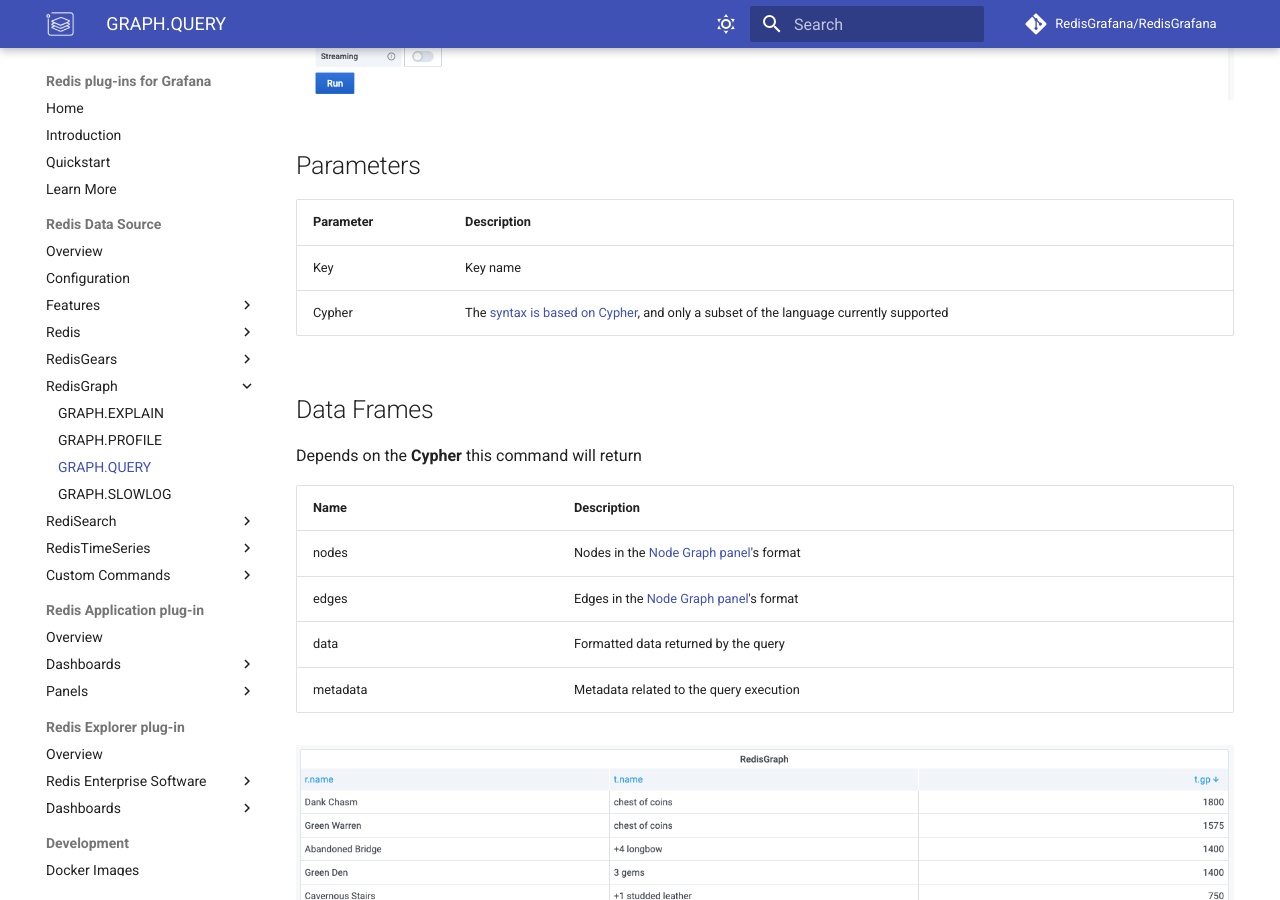
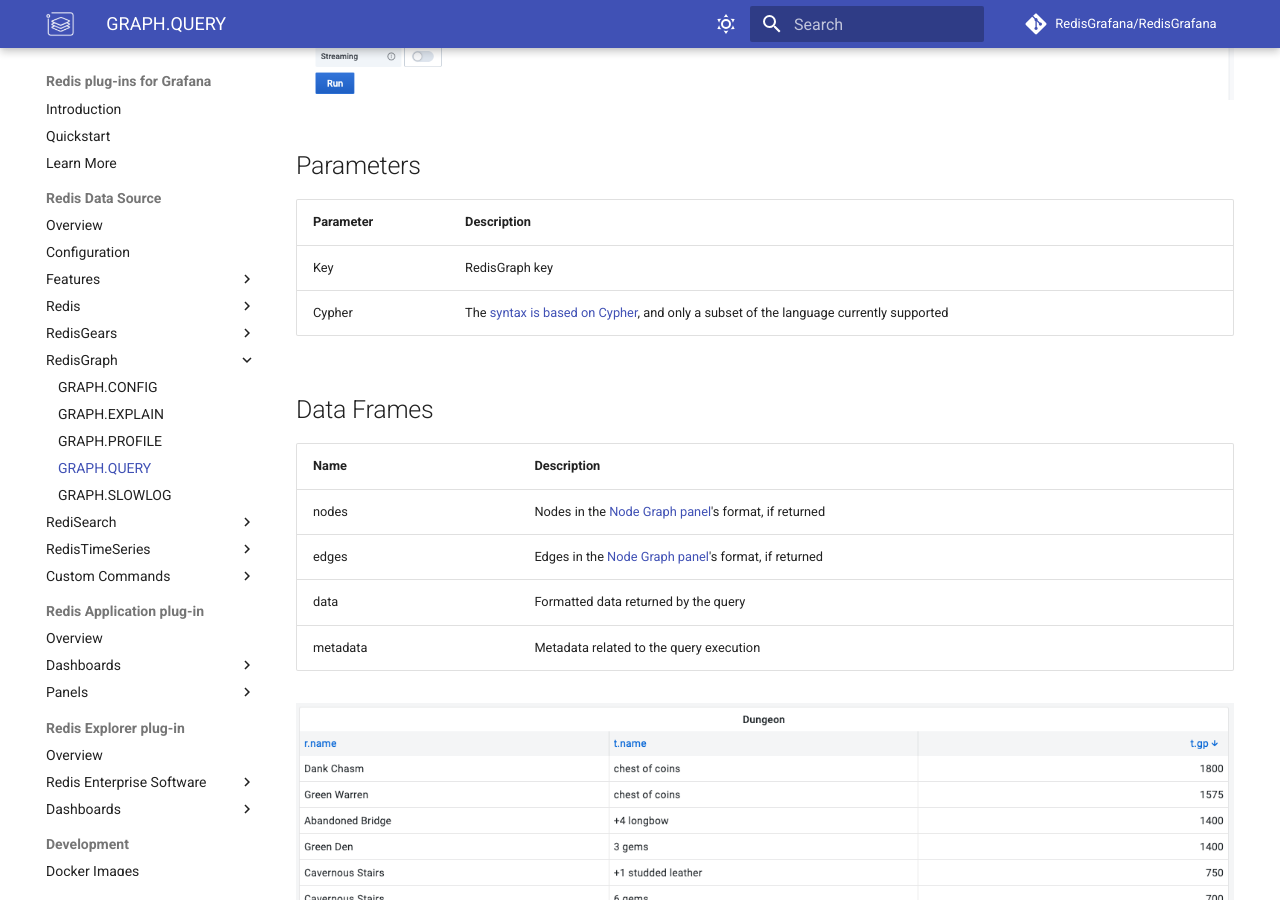
Before and after one commit to RedisGrafana/RedisGrafana, an MkDocs documentation site: the page built from docs/redis-datasource/redis-graph/GRAPH-QUERY.md, in a window 1280 px wide and 900 px high, scrolled down 1005 px. Built offline with MkDocs 1.6.1 and Material for MkDocs 9.7.7, drawn with Linux system fonts in a browser that asks for light colours; comment, search, counter and statistics services are not loaded.

Commit message:
Add GRAPH.CONFIG command (#61)

```diff
--- a/docs/redis-datasource/redis-graph/GRAPH-QUERY.md
+++ b/docs/redis-datasource/redis-graph/GRAPH-QUERY.md
@@ -18,19 +18,17 @@
 
 | Parameter | Description                                                                                                                                           |
 | --------- | ----------------------------------------------------------------------------------------------------------------------------------------------------- |
-| Key       | Key name                                                                                                                                              |
+| Key       | RedisGraph key                                                                                                                                        |
 | Cypher    | The [syntax is based on Cypher](https://oss.redislabs.com/redisgraph/commands/#query-language), and only a subset of the language currently supported |
 
 ## Data Frames
 
-Depends on the **Cypher** this command will return
-
-| Name     | Description                                                                                                         |
-| -------- | ------------------------------------------------------------------------------------------------------------------- |
-| nodes    | Nodes in the [Node Graph panel](https://grafana.com/docs/grafana/latest/panels/visualizations/node-graph/)'s format |
-| edges    | Edges in the [Node Graph panel](https://grafana.com/docs/grafana/latest/panels/visualizations/node-graph/)'s format |
-| data     | Formatted data returned by the query                                                                                |
-| metadata | Metadata related to the query execution                                                                             |
+| Name     | Description                                                                                                                      |
+| -------- | -------------------------------------------------------------------------------------------------------------------------------- |
+| nodes    | Nodes in the [Node Graph panel](https://grafana.com/docs/grafana/latest/panels/visualizations/node-graph/)'s format, if returned |
+| edges    | Edges in the [Node Graph panel](https://grafana.com/docs/grafana/latest/panels/visualizations/node-graph/)'s format, if returned |
+| data     | Formatted data returned by the query                                                                                             |
+| metadata | Metadata related to the query execution                                                                                          |
 
 ![GRAPH.QUERY data](../../images/redis-datasource/commands/graph-query-data.png)
 
--- a/mkdocs.yml
+++ b/mkdocs.yml
@@ -79,6 +79,7 @@
           - "RG.PYEXECUTE": "redis-datasource/redis-gears/RG-PYEXECUTE.md"
           - "RG.PYSTATS": "redis-datasource/redis-gears/RG-PYSTATS.md"
       - "RedisGraph":
+          - "GRAPH.CONFIG": "redis-datasource/redis-graph/GRAPH-CONFIG.md"
           - "GRAPH.EXPLAIN": "redis-datasource/redis-graph/GRAPH-EXPLAIN.md"
           - "GRAPH.PROFILE": "redis-datasource/redis-graph/GRAPH-PROFILE.md"
           - "GRAPH.QUERY": "redis-datasource/redis-graph/GRAPH-QUERY.md"
```
Also changed, not shown: docs/redis-datasource/commands.md (+1 -0 lines), docs/redis-datasource/redis-graph/GRAPH-CONFIG.md (added, +21 -0 lines), docs/redis-datasource/redis-graph/GRAPH-EXPLAIN.md (+1 -1 lines), docs/redis-datasource/redis-graph/GRAPH-PROFILE.md (+1 -1 lines), docs/redis-datasource/redis-graph/GRAPH-SLOWLOG.md (+3 -1 lines), docs/images/redis-datasource/commands/graph-config.png (added), docs/images/redis-datasource/commands/graph-query-data.png.
